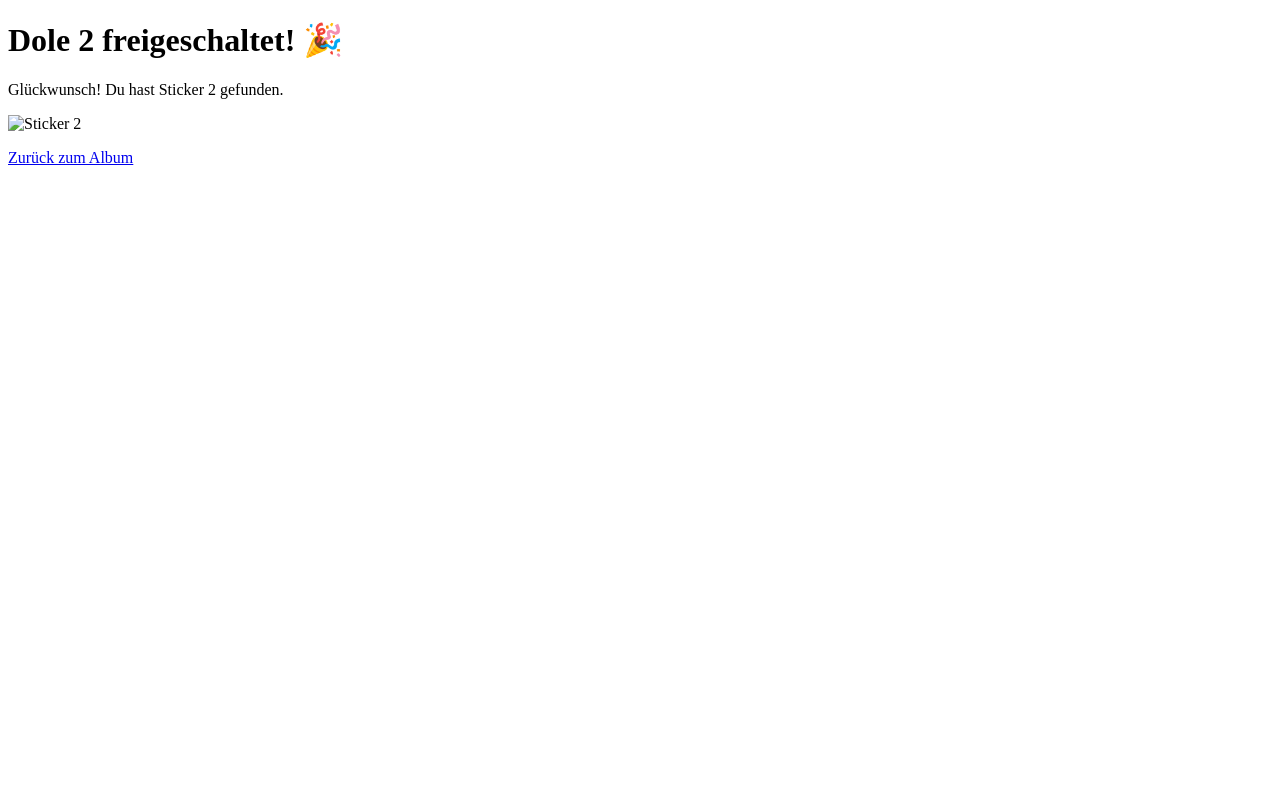
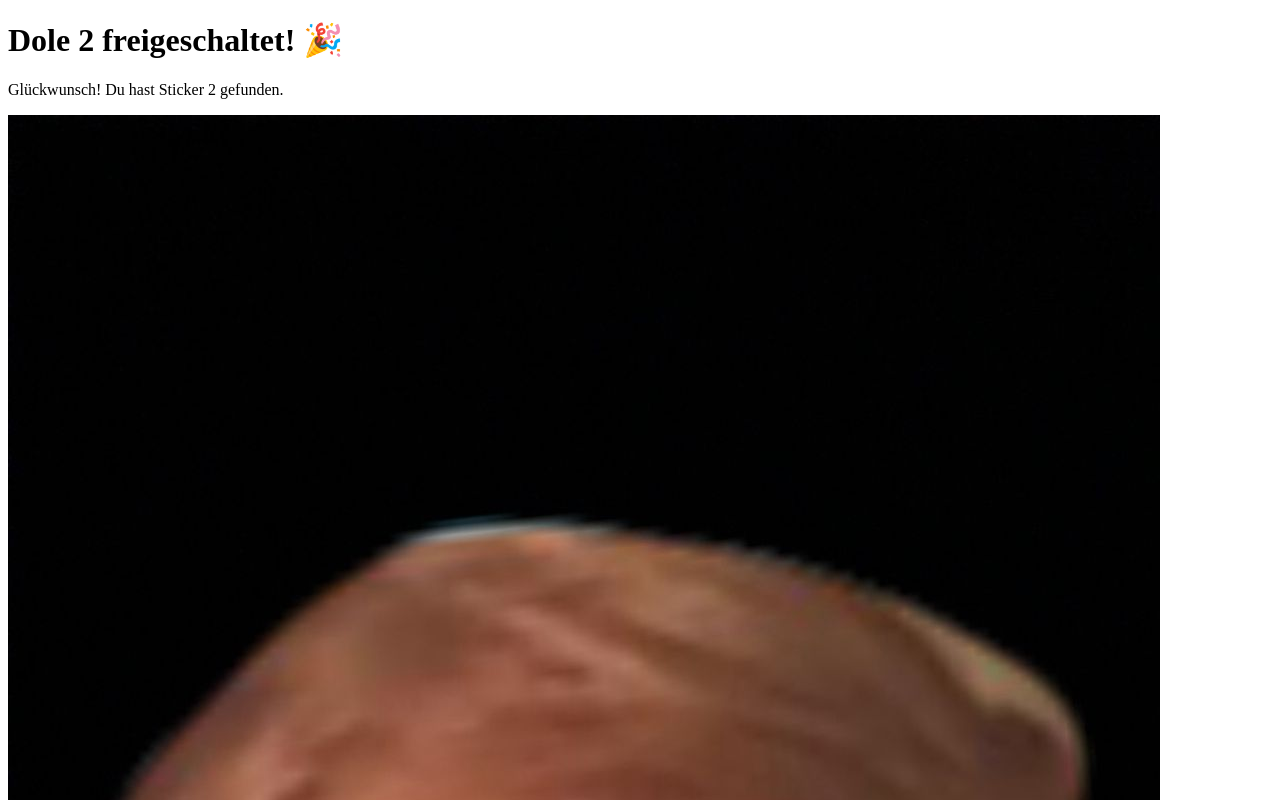
Before and after one commit to PaulGericke/QR-Dole, a plain HTML site: page sticker2.html in a window 1280 px wide. Shown: the top 800 px of the page. Drawn offline with Linux system fonts and the light colour scheme.

Commit message:
Update sticker2.html

```diff
--- a/sticker2.html
+++ b/sticker2.html
@@ -8,11 +8,13 @@
   <h1>Dole 2 freigeschaltet! 🎉</h1>
   <p>Glückwunsch! Du hast Sticker 2 gefunden.</p>
 
-  <img src="sticker2.jpg" alt="Sticker 2" style="max-width:300px;" />
+  <!-- Bild für Sticker 2 -->
+  <img src="sticker2.png" alt="Sticker 2" />
 
   <p><a href="index.html">Zurück zum Album</a></p>
 
   <script>
+    // Merken, dass Sticker 2 gesammelt wurde
     localStorage.setItem("sticker_2", "1");
   </script>
 </body>
```
